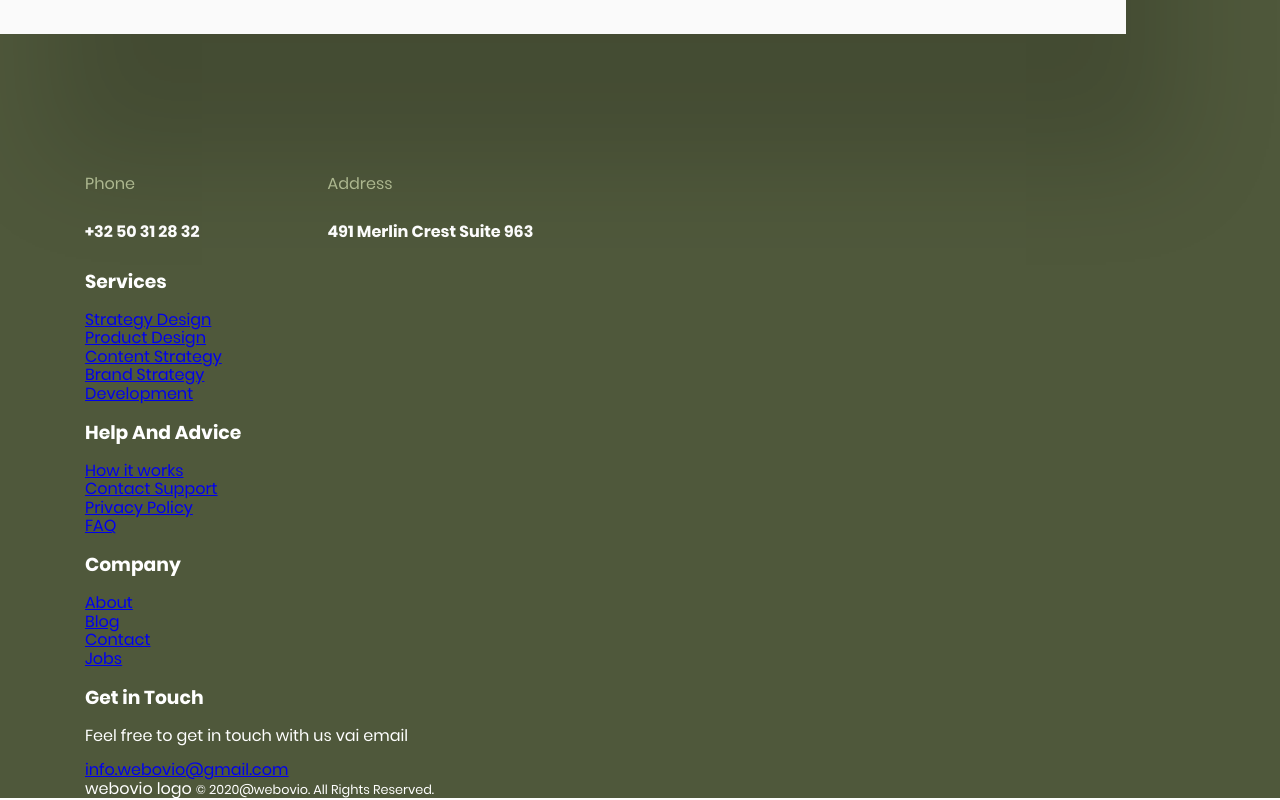
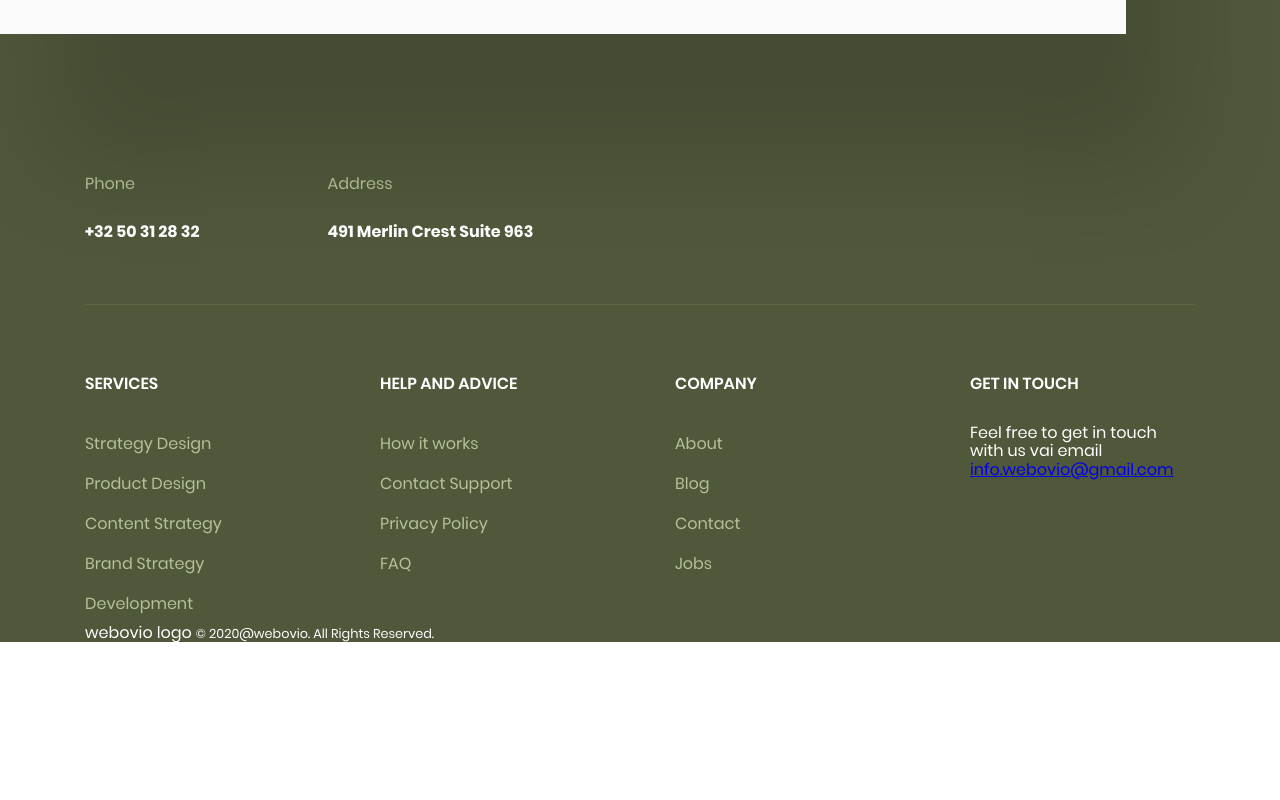
Before and after one commit to ise-dima/webovio, a plain HTML site: page index.html in a window 1280 px wide. Shown: the part 1897-2697 px from the top of the page. After the commit the page ends 2541 px from the top, so only its background shows below. Drawn offline with Linux system fonts and the light colour scheme.

Commit message:
footer-text

```diff
--- a/static/css/style.css
+++ b/static/css/style.css
@@ -18,6 +18,13 @@
     src: url("../fonts/Poppins-Medium.woff") format("woff");   /*код подключения шрифта*/
     font-display: swap;                                         /*код подключения шрифта*/
     font-weight: 500;                                           /*тут водиться размер шрифта*/
+    font-style: normal;                                         /*тут убирается все стили шрифта*/
+}
+@font-face {                                                    /*медиа запрос к шрифту*/
+    font-family: "Poppins";                                     /*тут водиться шрифт*/
+    src: url("../fonts/Poppins-SemiBold.woff") format("woff");  /*код подключения шрифта*/
+    font-display: swap;                                         /*код подключения шрифта*/
+    font-weight: 600;                                           /*тут водиться размер шрифта*/
     font-style: normal;                                         /*тут убирается все стили шрифта*/
 }
 @font-face {                                                    /*медиа запрос к шрифту*/
@@ -59,7 +66,7 @@ display: inline-flex; /*строчная блочность (text-indent - от
 font-weight:700;
 font-size: 16px;
 line-height: 18px; /*меж строчная высота*/
-text-decoration: none;
+text-decoration: none; /*убирает подчеркивание текста*/
 color: #d4d6d4;
 transition: color 0.3s ease-in-out; /*(transition:)АНИМАЦИЯ ПЕРЕХОДА,(color 0.3s)ВРЕМЯ ПЕРЕХОДА,(ease-in-out)Анимация начинается и заканчивается медленно. */
 }
@@ -96,8 +103,8 @@ color: #4D533C;
 }
 .header-container{
     display: flex;
-    align-items: center;
-    justify-content: space-between;
+    align-items: center;            /*центровка*/
+    justify-content: space-between; /*растянуть блоки по ширине*/
 }
 .burger { /*--offset-horizontal  --offset-vertical  локальные переменные (работает только внутри блока)*/
     --offset-horizontal: 11px; /*(-- это переменное по горизонтали )(offset это название переменной,название переменной может назвать любым словам )*/
@@ -239,6 +246,8 @@ background-repeat: no-repeat; /*убирает повторения кортик
 .footer-top {
 display: flex;
 flex-wrap: wrap; /*переместится элементы в колонку когда перестанут помещаться(АДАПТИВНОСТЬ)*/
+padding-bottom: 52px;
+border-bottom: 1px solid #5D6544;
 }
 .footer-contacts-item:not(:last-child) {  /*у всех элементов кроме последнего*/
 margin-right: 128px; /*наружный отступ на право */
@@ -259,6 +268,32 @@ line-height: 40px; /*высота между строк*/
 color: #FFF;     /*цвет текста*/
 text-decoration: none; /*убирает подчеркивание текста*/
 }
+.footer-middle {
+--grid-gap: 70px;   /*переменная в этом блоке*/
+display: grid;
+padding-top: 60px;  /*внутренний отступ с верху*/
+gap: var(--grid-gap); /*отступ между блоками 70рх (лучше чем margin) АДОПТИВНЫЙ*/
+grid-template-columns: repeat(4,1fr); /*сделать солонки в grid (repeat -повторить 4 колонки 1fr -равномерный кусочек блока)*/
+}
+.footer-title {
+margin: 0;                 /*отступ снаружи блока */
+margin-bottom: 21px;       /*наружный отступ снизу*/
+font-weight: 600;          /*стиль шрифта*/
+font-size: 16px;           /*размер текста*/
+line-height: 38px;         /*высота между строк*/
+text-transform: uppercase; /*все буквы большие*/
+color: #FFF;             /*цвет текста*/
+}
+.footer-link {
+display: inline-block; /*сделать блок строчно блочным */
+font-size: 16px;       /*размер текста*/
+ line-height: 40px;     /*высота между строк*/
+text-decoration: none; /*убирает подчеркивание текста*/
+color: #B6C197;
+}
+.footer-text {
+margin: 0;
+}
 
 :root {
 --accent-color: #5d71dd;
```
Also changed, not shown: static/fonts/Poppins-SemiBold.woff (added).
